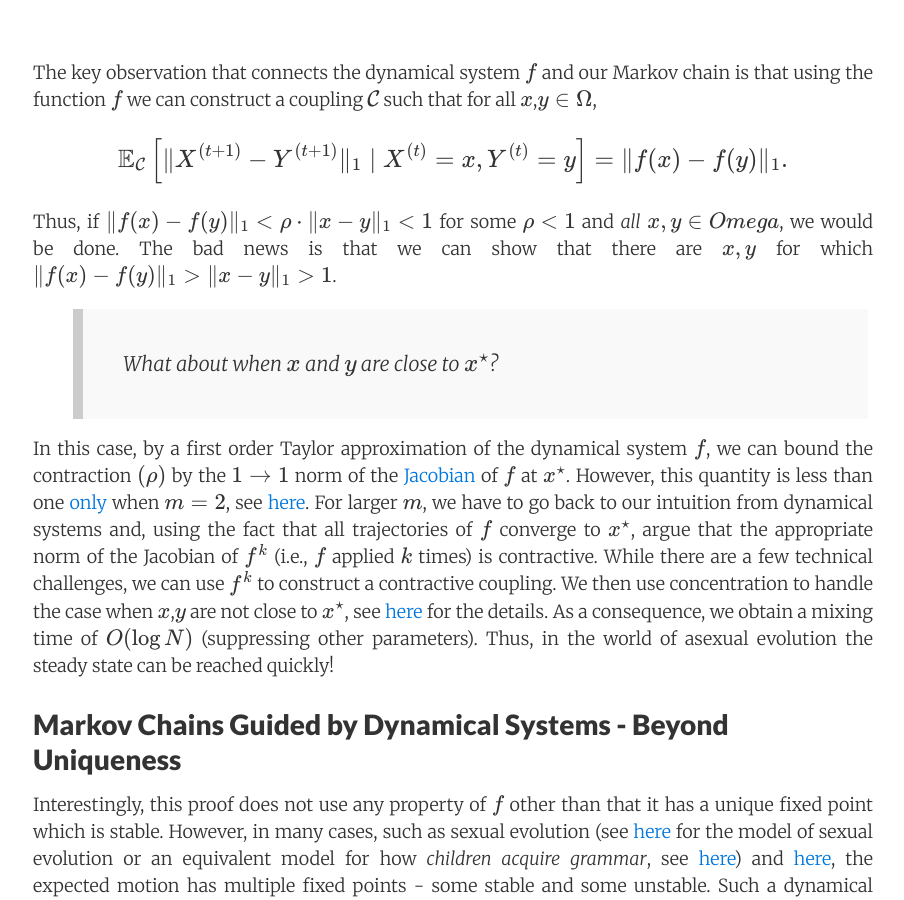
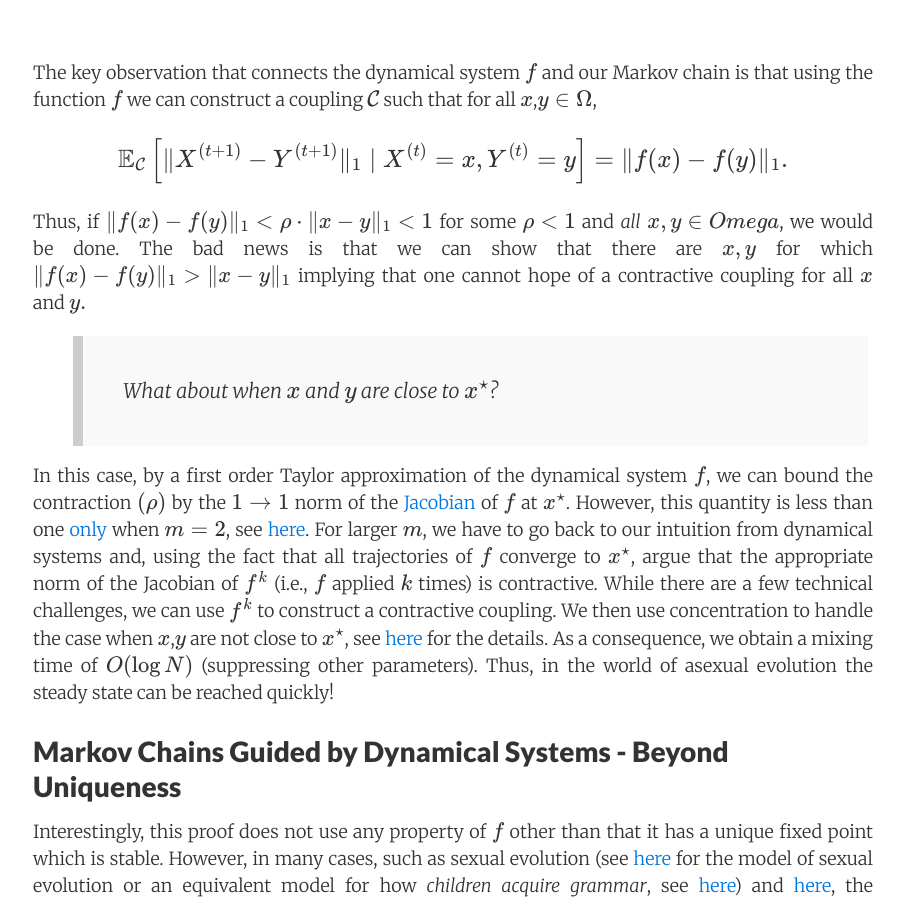
Before and after one commit to offconvex/offconvex.github.io, a Jekyll site: the page built from _posts/2016-04-04-markov-chains-dynamical-systems.md, in a window 1280 px wide and 900 px high, scrolled down 4890 px. Shown: the whole window, without its empty margins (187-1091 px from the left). Built offline with Jekyll 4.4.1, drawn with Linux system fonts in a browser that asks for light colours; nearby versions of some CDN libraries; formulas are drawn with MathJax 3; comment, search, counter and statistics services are not loaded.

Commit message:
Update 2016-04-04-markov-chains-dynamical-systems.md

```diff
--- a/_posts/2016-04-04-markov-chains-dynamical-systems.md
+++ b/_posts/2016-04-04-markov-chains-dynamical-systems.md
@@ -140,7 +140,7 @@ $$
 $$
 
 Thus, if $ \Vert f(x)-f(y)\Vert_1 < \rho \cdot \Vert x-y\Vert_1 <1$ for some $\rho<1$ and *all* $x,y \in Omega$, we would be done.
-The bad news is that we can show that there are $x,y$ for which $\Vert f(x)-f(y)\Vert_1 > \Vert x-y \Vert_1 >1$.
+The bad news is that we can show that there are $x,y$ for which $\Vert f(x)-f(y)\Vert_1 > \Vert x-y \Vert_1$ implying that one cannot hope of a contractive coupling for all $x$ and $y.$
 
 >What about when $x$ and $y$ are close to $x^\star$?
 
```
